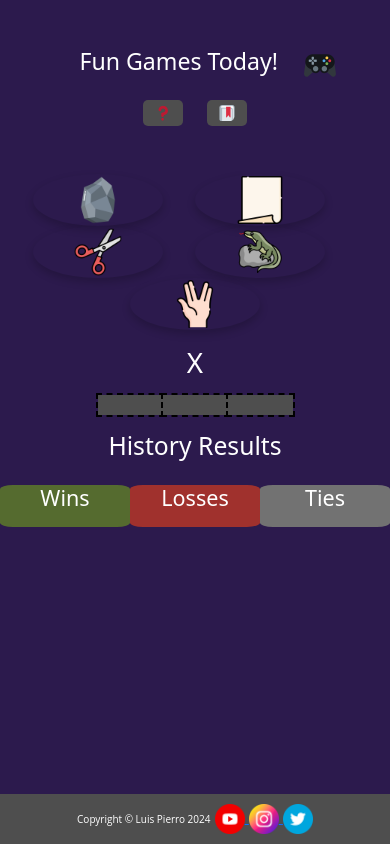
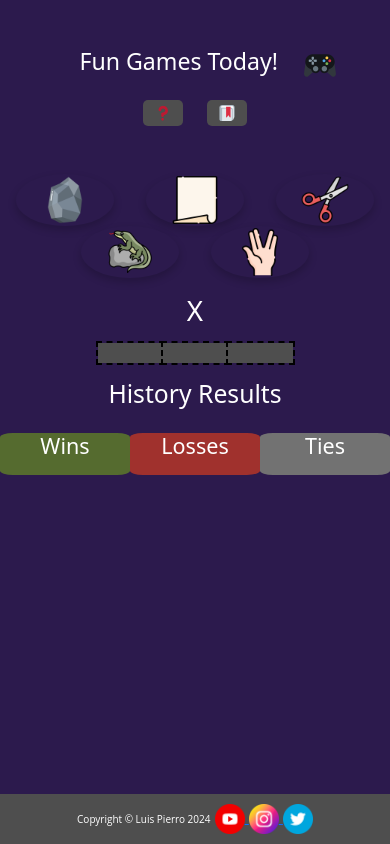
Before and after one commit to luispierro/project2-codeinstitute, a website: page index.html in a window 390 px wide. Drawn offline with nearby package versions, Linux system fonts and the light colour scheme.

Commit message:
Resize game option button for phones

```diff
--- a/index.html
+++ b/index.html
@@ -163,15 +163,15 @@ Play our games if you’re ready to embrace the absurd and enjoy a laugh along t
                         </div>
                     </div>
                     <div class="row justify-content-center pt-5">
-                        <div class="col-4 col-md-4 col-lg-1 rock-button d-flex justify-content-center align-items-center" id="rock-button"><img src="assets/rock/favicon.ico" alt="icon of twitter"></div>
+                        <div class="col-3 col-md-4 col-lg-1 rock-button d-flex justify-content-center align-items-center" id="rock-button"><img src="assets/rock/favicon.ico" alt="icon of twitter"></div>
                         <div class="col-1"></div>
-                        <div class="col-4 col-md-4 col-lg-1 paper-button d-flex justify-content-center align-items-center" id="paper-button"><img src="assets/paper/favicon.ico" alt="icon of twitter"></div>
+                        <div class="col-3 col-md-4 col-lg-1 paper-button d-flex justify-content-center align-items-center" id="paper-button"><img src="assets/paper/favicon.ico" alt="icon of twitter"></div>
                         <div class="col-1"></div>
-                        <div class="col-4 col-md-4 col-lg-1 scissor-button d-flex justify-content-center align-items-center" id="scissor-button"><img src="assets/scissor/favicon.ico" alt="icon of twitter"></div>
+                        <div class="col-3 col-md-4 col-lg-1 scissor-button d-flex justify-content-center align-items-center" id="scissor-button"><img src="assets/scissor/favicon.ico" alt="icon of twitter"></div>
+                        <div class="col-0"></div>
+                        <div class="col-3 col-md-4 col-lg-1 lizard-button d-flex justify-content-center align-items-center" id="lizard-button"><img src="assets/lizard/favicon.ico" alt="icon of twitter"></div>
                         <div class="col-1"></div>
-                        <div class="col-4 col-md-4 col-lg-1 lizard-button d-flex justify-content-center align-items-center" id="lizard-button"><img src="assets/lizard/favicon.ico" alt="icon of twitter"></div>
-                        <div class="col-1"></div>
-                        <div class="col-4 col-md-4 col-lg-1 spock-button d-flex justify-content-center align-items-center" id="spock-button"><img src="assets/spock/favicon.ico" alt="icon of twitter"></div>
+                        <div class="col-3 col-md-4 col-lg-1 spock-button d-flex justify-content-center align-items-center" id="spock-button"><img src="assets/spock/favicon.ico" alt="icon of twitter"></div>
                     </div>
                     <div class="row pt-2"></div>
                     <div class="row pt-2"></div>
```
